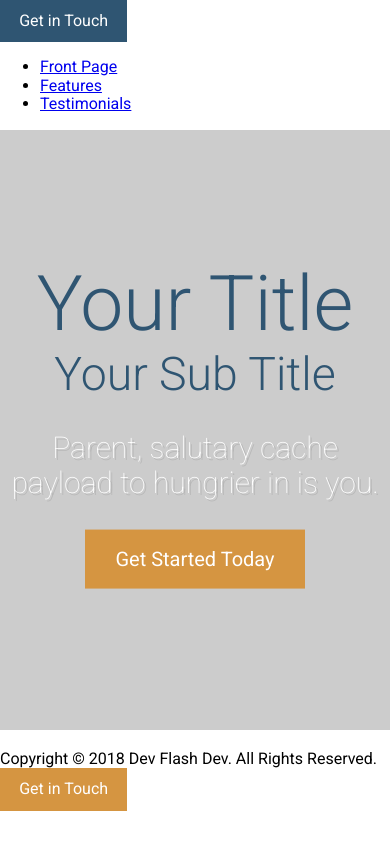
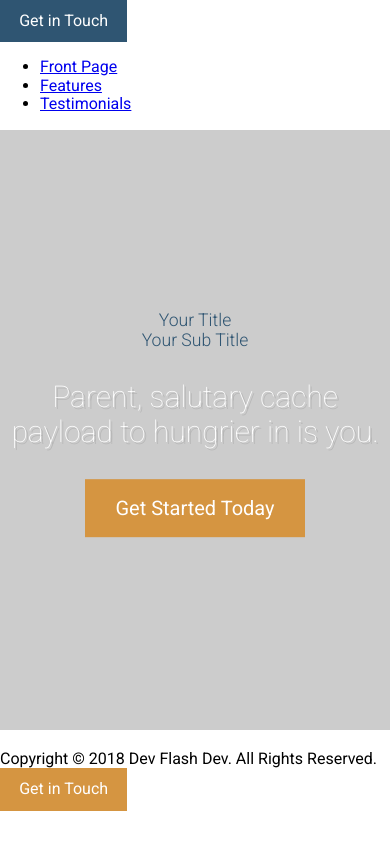
Before and after one commit to devzons/dftemplate, a website: page app/index.html in a window 390 px wide. Shown: the top 844 px of the page. Drawn offline with Linux system fonts and the light colour scheme; placeholder pictures from the web are drawn by us.

Commit message:
Mobile first design setup

```diff
--- /dev/null
+++ b/app/assets/styles/base/_mixins.css
@@ -0,0 +1,15 @@
+@define-mixin atSmall {
+  @media (min-width: 530px) {
+    @mixin-content;
+  }
+}
+@define-mixin atMedium {
+  @media (min-width: 800px) {
+    @mixin-content;
+  }
+}
+@define-mixin atLarge {
+  @media (min-width: 1200px) {
+    @mixin-content;
+  }
+}
--- a/app/assets/styles/modules/_large-hero.css
+++ b/app/assets/styles/modules/_large-hero.css
@@ -13,15 +13,31 @@
   &__title {
     font-weight: 300;
     color: $mainBlue;
-    font-size: 4.8rem;
     margin: 0;
+    font-size: 1.1rem;
+
+    @mixin atSmall {
+      font-size: 2rem;
+    }
+
+    @mixin atMedium {
+      font-size: 3.2rem;
+    }
+
+    @mixin atLarge {
+      font-size: 4.8rem;
+    }
   }
 
   &__subtitle {
     font-weight: 300;
     color: $mainBlue;
-    font-size: 2.9rem;
     margin: 0;
+    font-size: 1.1rem;
+
+    @mixin atSmall {
+      font-size: 2.9rem;
+    }
   }
 
   &__description {
--- a/app/assets/styles/styles.css
+++ b/app/assets/styles/styles.css
@@ -1,5 +1,6 @@
 @import "normalize.css";
 @import "base/_global";
 @import "base/_variables";
+@import "base/_mixins";
 @import "modules/_large-hero";
 @import "modules/_btn";
--- a/app/temp/styles/styles.css
+++ b/app/temp/styles/styles.css
@@ -376,15 +376,43 @@ img {
 .large-hero__title {
     font-weight: 300;
     color: #2f5572;
-    font-size: 4.8rem;
     margin: 0;
+    font-size: 1.1rem;
+  }
+
+@media (min-width: 530px) {
+
+.large-hero__title {
+      font-size: 2rem
+  }
+  }
+
+@media (min-width: 800px) {
+
+.large-hero__title {
+      font-size: 3.2rem
+  }
+  }
+
+@media (min-width: 1200px) {
+
+.large-hero__title {
+      font-size: 4.8rem
+  }
   }
 
 .large-hero__subtitle {
     font-weight: 300;
     color: #2f5572;
-    font-size: 2.9rem;
     margin: 0;
+    font-size: 1.1rem;
+  }
+
+@media (min-width: 530px) {
+
+.large-hero__subtitle {
+      font-size: 2.9rem
+  }
   }
 
 .large-hero__description {
--- a/package.json
+++ b/package.json
@@ -6,10 +6,12 @@
     "browser-sync": "^2.26.3",
     "gulp": "^4.0.0",
     "gulp-cli": "^2.0.1",
+    "gulp-plumber": "^1.2.1",
     "gulp-postcss": "^8.0.0",
     "gulp-watch": "^5.0.1",
     "normalize.css": "^8.0.1",
     "postcss-import": "^12.0.1",
+    "postcss-mixins": "^6.2.1",
     "postcss-nested": "^4.1.0",
     "postcss-simple-vars": "^5.0.1"
   }
```
Also changed, not shown: gulpfile.js (+7 -2 lines), 1 other file.
